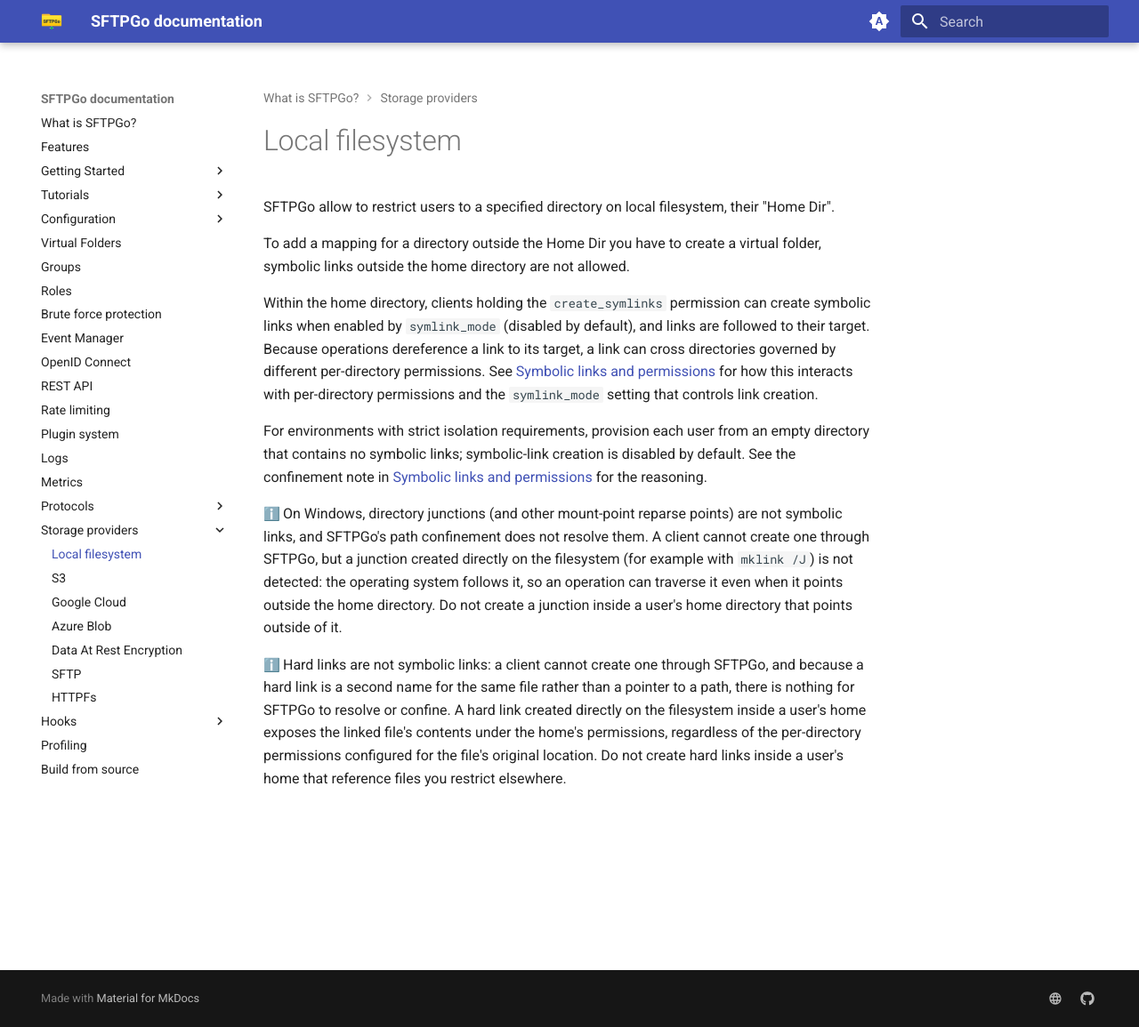
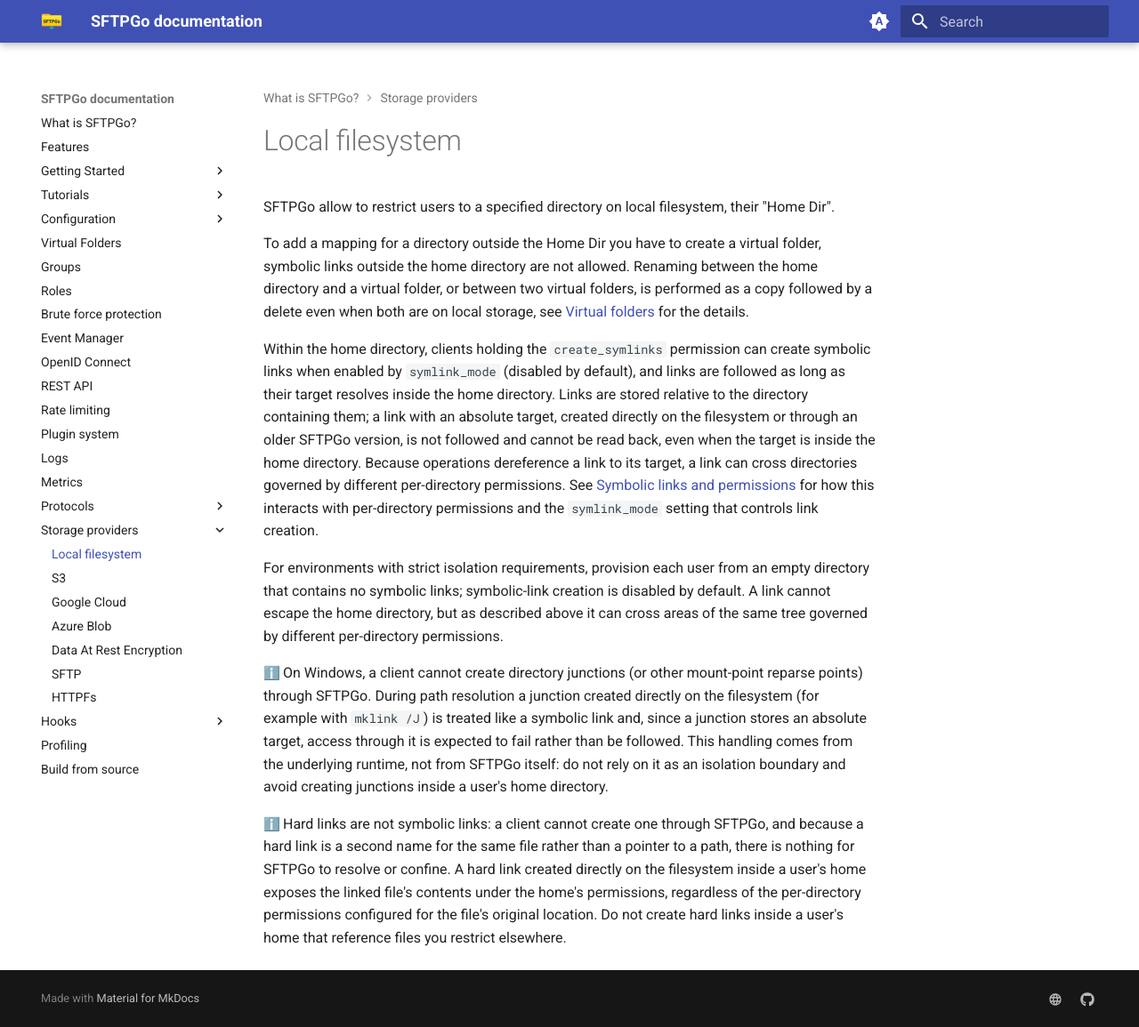
Before and after one commit to sftpgo/docs, an MkDocs documentation site: the page built from docs/localfs.md, in a window 1280 px wide and 1155 px high. Shown: the whole window at 89% size. Built offline with MkDocs 1.6.1 and Material for MkDocs 9.7.7, drawn with Linux system fonts in a browser that asks for light colours; emoji names are drawn with the system emoji font; the version menu is left out.

Commit message:
remove temp_path and document the updated path handling
Signed-off-by: Nicola Murino <nicola.murino@gmail.com>

```diff
--- a/docs/localfs.md
+++ b/docs/localfs.md
@@ -1,17 +1,17 @@
 ---
-description: "Configure the local filesystem storage backend in open-source SFTPGo with per-user home directories, cross-device rename support, and file path validation."
+description: "Configure the local filesystem storage backend in open-source SFTPGo with per-user home directories, cross-device rename support, and path confinement."
 ---
 
 # Local filesystem
 
 SFTPGo allow to restrict users to a specified directory on local filesystem, their "Home Dir".
 
-To add a mapping for a directory outside the Home Dir you have to create a virtual folder, symbolic links outside the home directory are not allowed.
+To add a mapping for a directory outside the Home Dir you have to create a virtual folder, symbolic links outside the home directory are not allowed. Renaming between the home directory and a virtual folder, or between two virtual folders, is performed as a copy followed by a delete even when both are on local storage, see [Virtual folders](virtual-folders.md) for the details.
 
-Within the home directory, clients holding the `create_symlinks` permission can create symbolic links when enabled by `symlink_mode` (disabled by default), and links are followed to their target. Because operations dereference a link to its target, a link can cross directories governed by different per-directory permissions. See [Symbolic links and permissions](config-file.md#symbolic-links-and-permissions) for how this interacts with per-directory permissions and the `symlink_mode` setting that controls link creation.
+Within the home directory, clients holding the `create_symlinks` permission can create symbolic links when enabled by `symlink_mode` (disabled by default), and links are followed as long as their target resolves inside the home directory. Links are stored relative to the directory containing them; a link with an absolute target, created directly on the filesystem or through an older SFTPGo version, is not followed and cannot be read back, even when the target is inside the home directory. Because operations dereference a link to its target, a link can cross directories governed by different per-directory permissions. See [Symbolic links and permissions](config-file.md#symbolic-links-and-permissions) for how this interacts with per-directory permissions and the `symlink_mode` setting that controls link creation.
 
-For environments with strict isolation requirements, provision each user from an empty directory that contains no symbolic links; symbolic-link creation is disabled by default. See the confinement note in [Symbolic links and permissions](config-file.md#symbolic-links-and-permissions) for the reasoning.
+For environments with strict isolation requirements, provision each user from an empty directory that contains no symbolic links; symbolic-link creation is disabled by default. A link cannot escape the home directory, but as described above it can cross areas of the same tree governed by different per-directory permissions.
 
-:information_source: On Windows, directory junctions (and other mount-point reparse points) are not symbolic links, and SFTPGo's path confinement does not resolve them. A client cannot create one through SFTPGo, but a junction created directly on the filesystem (for example with `mklink /J`) is not detected: the operating system follows it, so an operation can traverse it even when it points outside the home directory. Do not create a junction inside a user's home directory that points outside of it.
+:information_source: On Windows, a client cannot create directory junctions (or other mount-point reparse points) through SFTPGo. During path resolution a junction created directly on the filesystem (for example with `mklink /J`) is treated like a symbolic link and, since a junction stores an absolute target, access through it is expected to fail rather than be followed. This handling comes from the underlying runtime, not from SFTPGo itself: do not rely on it as an isolation boundary and avoid creating junctions inside a user's home directory.
 
 :information_source: Hard links are not symbolic links: a client cannot create one through SFTPGo, and because a hard link is a second name for the same file rather than a pointer to a path, there is nothing for SFTPGo to resolve or confine. A hard link created directly on the filesystem inside a user's home exposes the linked file's contents under the home's permissions, regardless of the per-directory permissions configured for the file's original location. Do not create hard links inside a user's home that reference files you restrict elsewhere.
```
Also changed, not shown: docs/config-file.md (+2 -3 lines), docs/virtual-folders.md (+2 -0 lines).
